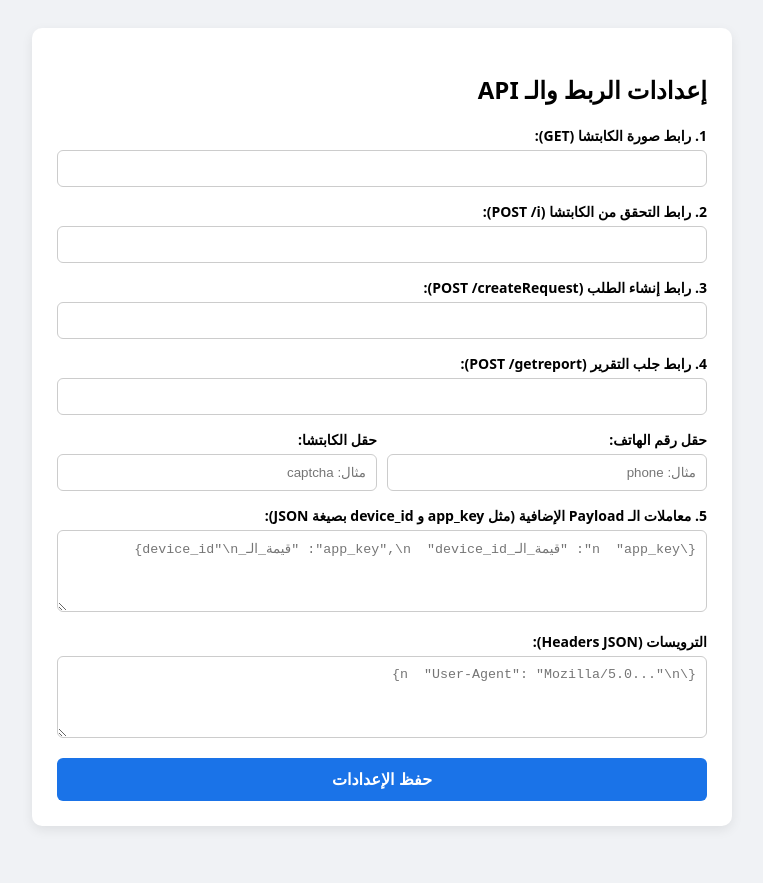
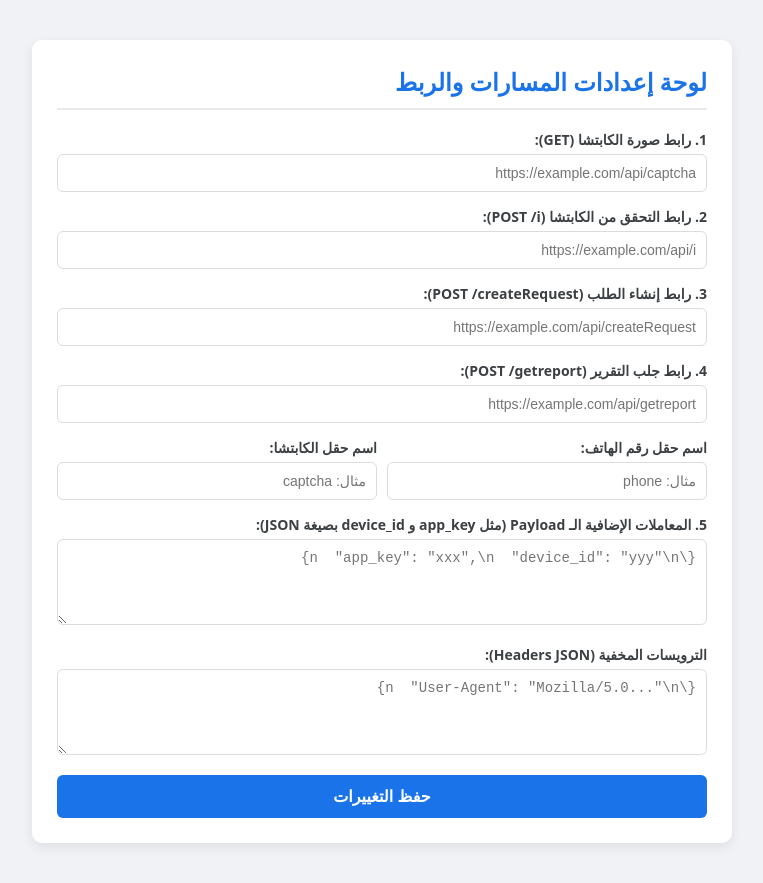
Before and after one commit to bahaaramth-cmyk/mojz, a website: page dashboard.html in a window 1280 px wide. Shown: the whole page, without its empty margins (258-1021 px from the left). Before the commit the page ends 854 px from the top, so only its background shows below. Drawn offline with Linux system fonts and the light colour scheme; no server answers.

Commit message:
Update dashboard.html

```diff
--- a/dashboard.html
+++ b/dashboard.html
@@ -2,71 +2,76 @@
 <html lang="ar" dir="rtl">
 <head>
     <meta charset="UTF-8">
-    <title>لوحة تحكم mojz</title>
+    <meta name="viewport" content="width=device-width, initial-scale=1.0">
+    <title>لوحة تحكم mojz - الإعدادات</title>
     <style>
-        body { font-family: system-ui; background: #f0f2f5; padding: 20px; }
-        .container { max-width: 650px; margin: auto; background: #fff; padding: 25px; border-radius: 10px; box-shadow: 0 4px 12px rgba(0,0,0,0.08); }
+        body { font-family: system-ui, -apple-system, sans-serif; background: #f0f2f5; padding: 20px; margin: 0; }
+        .container { max-width: 650px; margin: 20px auto; background: #fff; padding: 25px; border-radius: 10px; box-shadow: 0 4px 12px rgba(0,0,0,0.08); }
+        h2 { margin-top: 0; color: #1a73e8; border-bottom: 2px solid #e8eaed; padding-bottom: 10px; }
         .form-group { margin-bottom: 15px; }
-        label { display: block; font-weight: bold; margin-bottom: 5px; font-size: 14px; }
-        input, textarea { width: 100%; padding: 10px; border: 1px solid #ccc; border-radius: 6px; box-sizing: border-box; }
+        label { display: block; font-weight: 600; margin-bottom: 5px; color: #3c4043; font-size: 14px; }
+        input, textarea { width: 100%; padding: 10px; border: 1px solid #dadce0; border-radius: 6px; box-sizing: border-box; font-size: 14px; }
         textarea { font-family: monospace; }
-        button { background: #1a73e8; color: white; border: none; padding: 12px; border-radius: 6px; cursor: pointer; width: 100%; font-size: 16px; font-weight: bold; }
+        button { background: #1a73e8; color: white; border: none; padding: 12px; border-radius: 6px; font-size: 16px; font-weight: bold; cursor: pointer; width: 100%; transition: background 0.2s; }
+        button:hover { background: #1557b0; }
         .status { margin-top: 15px; padding: 10px; border-radius: 6px; display: none; text-align: center; }
         .success { background: #e6f4ea; color: #137333; }
         .error { background: #fce8e6; color: #c5221f; }
     </style>
 </head>
 <body>
+
     <div class="container">
-        <h2>إعدادات الربط والـ API</h2>
+        <h2>لوحة إعدادات المسارات والربط</h2>
 
         <div class="form-group">
             <label>1. رابط صورة الكابتشا (GET):</label>
-            <input type="url" id="captchaImgUrl" required>
+            <input type="url" id="captchaImgUrl" placeholder="https://example.com/api/captcha" required>
         </div>
 
         <div class="form-group">
             <label>2. رابط التحقق من الكابتشا (POST /i):</label>
-            <input type="url" id="verifyCaptchaUrl" required>
+            <input type="url" id="verifyCaptchaUrl" placeholder="https://example.com/api/i" required>
         </div>
 
         <div class="form-group">
             <label>3. رابط إنشاء الطلب (POST /createRequest):</label>
-            <input type="url" id="createRequestUrl" required>
+            <input type="url" id="createRequestUrl" placeholder="https://example.com/api/createRequest" required>
         </div>
 
         <div class="form-group">
             <label>4. رابط جلب التقرير (POST /getreport):</label>
-            <input type="url" id="getReportUrl" required>
+            <input type="url" id="getReportUrl" placeholder="https://example.com/api/getreport" required>
         </div>
 
-        <div style="display:flex; gap:10px;">
+        <div style="display: flex; gap: 10px;">
             <div class="form-group" style="flex:1;">
-                <label>حقل رقم الهاتف:</label>
+                <label>اسم حقل رقم الهاتف:</label>
                 <input type="text" id="phoneField" placeholder="مثال: phone">
             </div>
             <div class="form-group" style="flex:1;">
-                <label>حقل الكابتشا:</label>
+                <label>اسم حقل الكابتشا:</label>
                 <input type="text" id="captchaField" placeholder="مثال: captcha">
             </div>
         </div>
 
         <div class="form-group">
-            <label>5. معاملات الـ Payload الإضافية (مثل app_key و device_id بصيغة JSON):</label>
-            <textarea id="extraPayload" rows="4" placeholder='{\n  "app_key": "قيمة_الـ_app_key",\n  "device_id": "قيمة_الـ_device_id"\n}'></textarea>
+            <label>5. المعاملات الإضافية الـ Payload (مثل app_key و device_id بصيغة JSON):</label>
+            <textarea id="extraPayload" rows="4" placeholder='{\n  "app_key": "xxx",\n  "device_id": "yyy"\n}'></textarea>
         </div>
 
         <div class="form-group">
-            <label>الترويسات (Headers JSON):</label>
+            <label>الترويسات المخفية (Headers JSON):</label>
             <textarea id="headers" rows="4" placeholder='{\n  "User-Agent": "Mozilla/5.0..."\n}'></textarea>
         </div>
 
-        <button onclick="saveSettings()">حفظ الإعدادات</button>
+        <button onclick="saveSettings()">حفظ التغييرات</button>
         <div id="statusMsg" class="status"></div>
     </div>
 
     <script>
         async function loadSettings() {
+            try {
                 const res = await fetch('/api/settings');
                 const data = await res.json();
                 document.getElementById('captchaImgUrl').value = data.captchaImgUrl || '';
@@ -77,6 +82,9 @@
                 document.getElementById('captchaField').value = data.captchaField || 'captcha';
                 document.getElementById('extraPayload').value = JSON.stringify(data.extraPayload || {}, null, 2);
                 document.getElementById('headers').value = JSON.stringify(data.headers || {}, null, 2);
+            } catch(e) {
+                console.error("فشل تحميل الإعدادات");
+            }
         }
 
         async function saveSettings() {
@@ -112,6 +120,9 @@
             if (res.ok) {
                 statusDiv.className = 'status success';
                 statusDiv.innerText = 'تم حفظ الإعدادات بنجاح!';
+            } else {
+                statusDiv.className = 'status error';
+                statusDiv.innerText = 'حدث خطأ أثناء الحفظ.';
             }
             statusDiv.style.display = 'block';
         }
```
Lines whose indentation alone changed are shown as unchanged.
